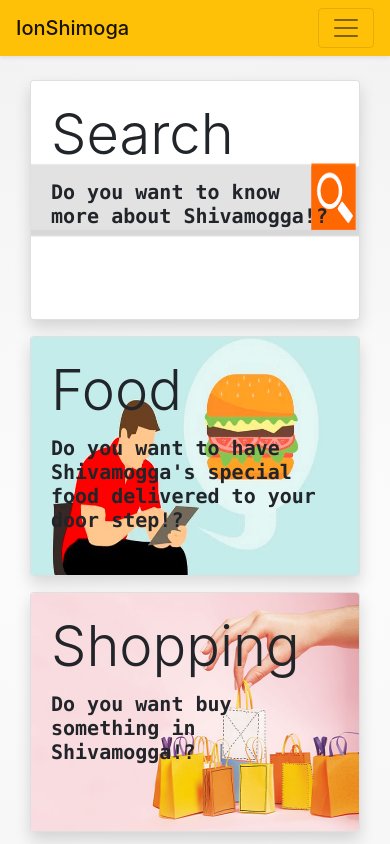
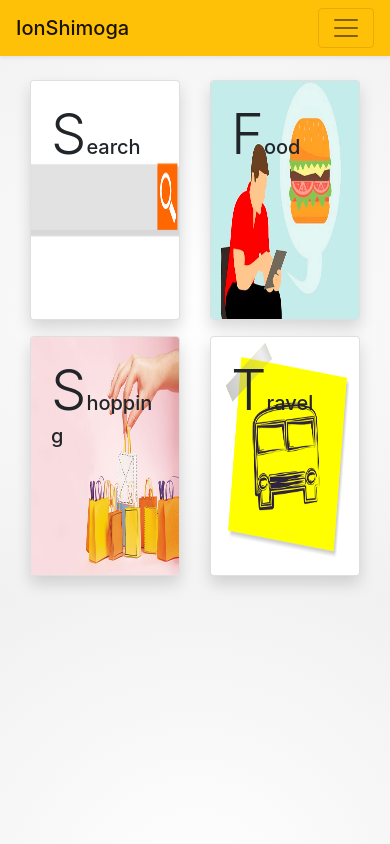
Before and after one commit to SankethSR/ionshimoga, an Angular app: page / in a window 390 px wide. Shown: the top 844 px of the page. Built offline with nearby package versions, Linux system fonts and the light colour scheme.

Commit message:
Adding media query for home component

```diff
--- a/angular.json
+++ b/angular.json
@@ -26,6 +26,7 @@
                         "styles": [
                             "node_modules/bootstrap/dist/css/bootstrap.min.css",
                             "node_modules/hover.css/css/hover-min.css",
+                            "node_modules/rfs/scss.scss",
                             "src/styles.css"
                         ],
                         "scripts": [
--- a/package.json
+++ b/package.json
@@ -23,6 +23,7 @@
     "hover.css": "^2.3.2",
     "jquery": "^3.4.1",
     "popper.js": "^1.16.0",
+    "rfs": "^9.0.2",
     "rxjs": "~6.4.0",
     "tslib": "^1.10.0",
     "zone.js": "~0.9.1"
--- a/src/app/home/home.component.css
+++ b/src/app/home/home.component.css
@@ -0,0 +1,19 @@
+.reduceFont {
+    display: block;
+}
+
+@media (max-width: 640px) {
+    .reduceFont {
+        display: none;
+    }
+}
+
+.increaseFont {
+    display: none;
+}
+
+@media (max-width: 640px) {
+    .increaseFont {
+        display: block;
+    }
+}
--- a/src/app/home/home.component.html
+++ b/src/app/home/home.component.html
@@ -1,11 +1,58 @@
 <div class="container-fluid">
     <div class="row mt-3">
-        <div *ngFor="let data of homePageResultSet" class="col-12 col-sm-12 col-md-12 col-lg-6 col-xl-6 h-50">
+        <!-- <div *ngFor="let data of homePageResultSet" class="col-12 col-sm-12 col-md-12 col-lg-6 col-xl-6 h-50">
             <div class="card shadow mt-2 mb-2 bg-white rounded hvr-bob" style="height: 15rem !important; cursor: pointer;" routerLink="/homeComponent/{{data.component}}">
                 <img src="{{data.src}}" class="card-img w-100 h-100" style="cursor: pointer;">
-                <div class="card-img-overlay" [ngClass]="{'text-black': !data.color, 'text-white':!data.color}">
+                <div class="card-body card-img-overlay" [ngClass]="{'text-black': !data.color, 'text-white':!data.color}">
                     <h5 class="card-title display-4">{{ data.name }}</h5>
                     <p class="card-text h5 font-weight-bold text-monospace">{{data.content}}</p>
+                </div>
+            </div>
+        </div> -->
+
+        <div class="col-12 ">
+            <div class="row ">
+                <div class="col-6 ">
+                    <div routerLink="/homeComponent/searchComponent" class="card shadow mt-2 mb-2 bg-white rounded hvr-bob col-12 p-0" style="height: 15rem !important; cursor: pointer;">
+                        <img src="./assets/images/search.png" class="card-img w-100 h-100" style="cursor: pointer;">
+                        <div class="card-body card-img-overlay">
+                            <h5 class="card-title display-4 reduceFont">Search</h5>
+                            <h5 class="increaseFont card-title"><span class="display-4">S</span><span>earch</span></h5>
+                            <p class="card-text h5 font-weight-bold text-monospace reduceFont">Do you want to know more about Shivamogga!?</p>
+                        </div>
+                    </div>
+                </div>
+                <div class="col-6 ">
+                    <div routerLink="/homeComponent/searchComponent" class="card shadow mt-2 mb-2 bg-white rounded hvr-bob col-12 p-0" style="height: 15rem !important; cursor: pointer;">
+                        <img src="./assets/images/food.PNG" class="card-img w-100 h-100" style="cursor: pointer;">
+                        <div class="card-body card-img-overlay">
+                            <h5 class="card-title display-4 reduceFont">Food</h5>
+                            <h5 class="increaseFont card-title"><span class="display-4">F</span><span>ood</span></h5>
+                            <p class="card-text h5 font-weight-bold text-monospace reduceFont">Do you want to have Shivamogga's special food delivered to your door step!?</p>
+                        </div>
+                    </div>
+                </div>
+            </div>
+            <div class="row ">
+                <div class="col-6 ">
+                    <div routerLink="/homeComponent/searchComponent" class="card shadow mt-2 mb-2 bg-white rounded hvr-bob col-12 p-0" style="height: 15rem !important; cursor: pointer;">
+                        <img src="./assets/images/shopping.jpg" class="card-img w-100 h-100" style="cursor: pointer;">
+                        <div class="card-body card-img-overlay">
+                            <h5 class="card-title display-4 reduceFont">Shopping</h5>
+                            <h5 class="increaseFont card-title"><span class="display-4">S</span><span>hopping</span></h5>
+                            <p class="card-text h5 font-weight-bold text-monospace reduceFont">Do you want buy something in Shivamogga!?</p>
+                        </div>
+                    </div>
+                </div>
+                <div class="col-6 ">
+                    <div routerLink="/homeComponent/searchComponent" class="card shadow mt-2 mb-2 bg-white rounded hvr-bob col-12 p-0" style="height: 15rem !important; cursor: pointer;">
+                        <img src="./assets/images/travel.png" class="card-img w-100 h-100" style="cursor: pointer;">
+                        <div class="card-body card-img-overlay">
+                            <h5 class="card-title display-4 reduceFont">Travel</h5>
+                            <h5 class="increaseFont card-title"><span class="display-4">T</span><span>ravel</span></h5>
+                            <p class="card-text h5 font-weight-bold text-monospace reduceFont">Do you want to travel to the most exiting places near Shivamogga!?</p>
+                        </div>
+                    </div>
                 </div>
             </div>
         </div>
```
Also changed, not shown: 1 other file (tests, documents, lock files or other folders).
